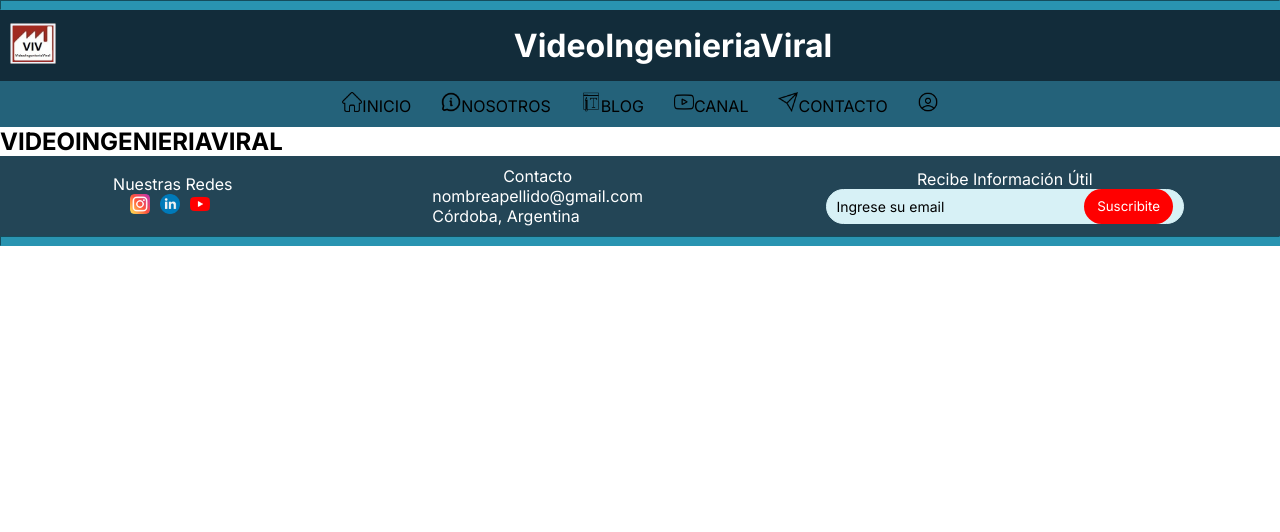
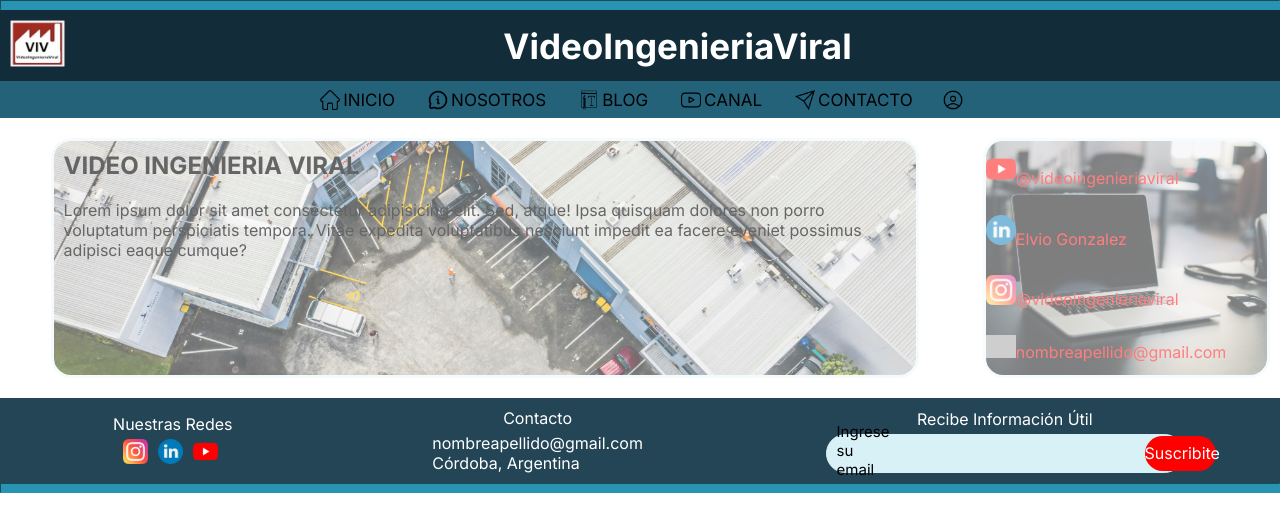
Before and after one commit to MatiasAgustinGonzalez/VideoIngenieriaViral_Django, a Django app: page /WebSite/ in a window 1280 px wide. Shown: the top 532 px of the page. Run offline with Django 5.2, Linux system fonts and the light colour scheme; grey boxes are pictures that could not be loaded.

Commit message:
V 0.0.4 | Maquetado Nav Footer Base e Index con sus styles

```diff
--- a/VideoIngenieriaViral/WebSite/static/WebSite/css/styles_base.css
+++ b/VideoIngenieriaViral/WebSite/static/WebSite/css/styles_base.css
@@ -18,7 +18,7 @@
 
 .header-containe{
   width: 100%;
-  height: 71px;
+  height: 4.4375rem;
   background-color: #122C3A;
   color: white;
   display: flex;
@@ -26,19 +26,20 @@
   align-items: center;
 }
 .logo {
-  width: 4.125rem;
+  width: 4.6875rem;
   padding: .9375rem .625rem;
 }
 .header-title {
   width: 100%;
   display: flex;
   justify-content: center;
+  font-size: 2.1875rem;
 }
 
 
 .nav-bar{
   width: 100%;
-  height: 46px;
+  height: 2.3125rem;
   background-color: #24627A;
   list-style: none;
   display: flex;
@@ -47,16 +48,24 @@
   gap: 30px;
 }
 .nav-bar li a{
+  width: 100%;
   color: black;
   text-decoration: none;
+  display: flex;
+  flex-direction: row;
+  justify-content: center;
+  font-size: 1.0625rem;
 }
 .img-nav{
-  align-self: flex-end;
-  align-items: end;
+  margin-inline: .1875rem;
+}
+.img-nav-user{
+  display: flex;
+  justify-content: flex-end;
 }
 
 
-.img-nav, .redes-footer img{
+.img-nav, .img-nav-user {
   width: 1.25rem;
 }
 
@@ -65,6 +74,14 @@
 .img-logo {
   width: 1.875rem;
 }
+
+.nav-bar li:hover {
+  border-bottom: .1875rem;
+  border-bottom-style: solid;
+  border-bottom-color: white;
+  zoom: 1.02;
+}
+
 
 
 footer{
@@ -88,6 +105,9 @@ footer{
   justify-content: center;
   margin-right: .9375rem;
 }
+.redes-footer img{
+  width: 1.5625rem;
+}
 .redes-footer li{
   list-style: none;
   margin-left: .625rem;
@@ -109,7 +129,7 @@ footer{
 }
 .boton-container{
   width: 100%;
-  height: 2.1875rem;
+  height: 2.4375rem;
   border: 1px solid #D7F1F6;
   border-radius: 1.25rem;
   background-color: #D7F1F6;
@@ -121,14 +141,19 @@ footer{
 }
 .boton-container p{
   color: black;
-  font-size: 14px;
+  font-size: 15px;
+  margin-left: .625rem;
 }
 .boton-container button{
-  width: 25%;
-  height: 35px;
-  margin-left: 40px;
+  width: 20%;
+  height: 2.1875rem;
+  margin-left: 10.9375rem;
   border-radius: 1.25rem;
   color: white;
   border: none;
   background-color: red;
+  font-size: 16px;
 }
+footer p{
+  margin-bottom: .3125rem;
+}
--- /dev/null
+++ b/VideoIngenieriaViral/WebSite/static/WebSite/css/styles_index.css
@@ -0,0 +1,45 @@
+.card-information{
+  display: flex;
+  flex-direction: row;
+  justify-content: space-around;
+  margin: 1.25rem;
+}
+.card-container{
+  width: 70%;
+  height: 15rem;
+  border: 3px solid #EFFAFC;
+  border-radius: 20px;
+  background-image: url("../assets/img/Img_industria.jpg");
+  background-position: center;
+  background-size: cover;
+  background-repeat: no-repeat;
+  opacity: 0.6;
+}
+.card-container h2, .card-container p{
+  padding: 10px;
+  opacity: 1;
+}
+
+.card-redes{
+  display: flex;
+  flex-direction: column;
+  justify-content: space-around;
+  margin-left: .1875rem;
+  width: 115%;
+  height: 15rem;
+  border: 3px solid #EFFAFC;
+  border-radius: 20px;
+  background-image: url("../assets/img/Img_Compu.jpg");
+  background-position: center;
+  background-size: cover;
+  background-repeat: no-repeat;
+  opacity: 0.5;
+  text-align:left;
+}
+.card-redes li{
+  list-style: none;
+}
+.card-redes li a{
+  text-decoration: none;
+  color:red;
+}
--- a/VideoIngenieriaViral/WebSite/templates/WebSite/base.html
+++ b/VideoIngenieriaViral/WebSite/templates/WebSite/base.html
@@ -27,7 +27,7 @@
         <li><a href="./pages/blog.html"><img src="../../static/WebSite/assets/img/Logo Texto.png" alt="" class="img-nav"/>BLOG</a></li>
         <li><a href="./pages/canal.html"><img src="../../static/WebSite/assets/img/Logo YouTube Blanco y Negro.png" alt="" class="img-nav"/>CANAL</a></li>
         <li><a href="./pages/contacto.html"><img src="../../static/WebSite/assets/img//Logo Contacto.png" alt="" class="img-nav"/>CONTACTO</a></li>
-        <li><a href="#"><img src="../../static/WebSite/assets/img/Logo Usuario Avatar.png" alt="Logo Usuario" class="img-nav"></a></li>
+        <li><a href="#"><img src="../../static/WebSite/assets/img/Logo Usuario Avatar.png" alt="Logo Usuario" class="img-nav-user"></a></li>
       </ul>
     </nav>
     <!--                                   -->
--- a/VideoIngenieriaViral/WebSite/templates/WebSite/pages/index.html
+++ b/VideoIngenieriaViral/WebSite/templates/WebSite/pages/index.html
@@ -5,6 +5,7 @@
 
 {% block styles %}
 <link rel="stylesheet" href="{% static 'WebSite/css/styles_base.css' %}"/>
+<link rel="stylesheet" href="{% static 'WebSite/css/styles_index.css' %}"/>
 {% endblock %}
 
 <!--     Espacio para el titulo        -->
@@ -17,8 +18,18 @@
 {% block content %}
 <section class="card-information">
   <article class="card-container">
-    <h2>VIDEOINGENIERIAVIRAL</h2>
+    <h2>VIDEO INGENIERIA VIRAL</h2>
+    <p>Lorem ipsum dolor sit amet consectetur adipisicing elit. Sed, atque! Ipsa quisquam dolores non porro voluptatum perspiciatis tempora. Vitae expedita voluptatibus nesciunt impedit ea facere eveniet possimus adipisci eaque cumque?
+    </p>
   </article>
+  <div>
+    <ul class="card-redes">
+      <li><a href="https://www.youtube.com/@videoingenieriaviral" target="_blank" class="nav-redes"><img src="./assets/img/Logo YouTube Original.png" alt="Logo Redes" class="img-redes"/>@videoingenieriaviral</a></li>
+      <li><a href="https://www.linkedin.com/in/elvio-gonzalez-ingeniero-59b1a311/" target="_blank" class="nav-redes"><img src="./assets/img/Logo LinkedIn Original.png" alt="Logo Redes" class="img-redes"/>Elvio Gonzalez</a></li>
+      <li><a href="https://www.instagram.com" target="_blank" class="nav-redes"><img src="./assets/img/Logo Instagram Original.png" alt="Logo Redes" class="img-redes"/>@videoingenieriaviral</a></li>
+      <li><a href="nombreapellido@gmail.com" target="_blank" class="nav-redes"><img src="./assets/img/Logo Email Blanco y Negro.png" alt="Logo Redes" class="img-redes"/>nombreapellido@gmail.com</a></li>
+    </ul>
+  </div>
 </section>
 {% endblock %}
 <!--                                   -->
```
Also changed, not shown: VideoIngenieriaViral/WebSite/static/WebSite/assets/img/Img_Compu.jpg (added), VideoIngenieriaViral/WebSite/static/WebSite/assets/img/Img_Industria.jpg (added).
